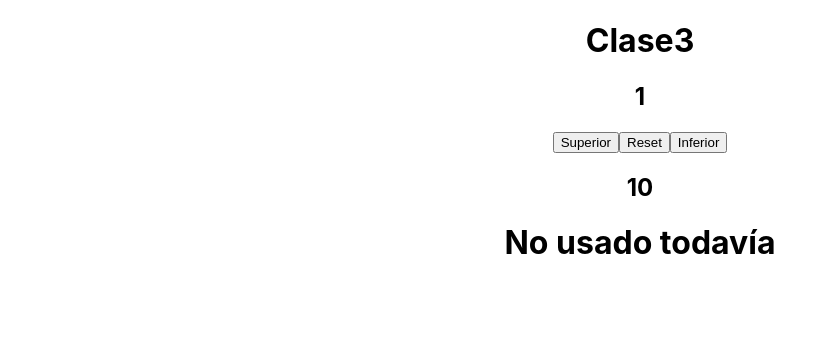
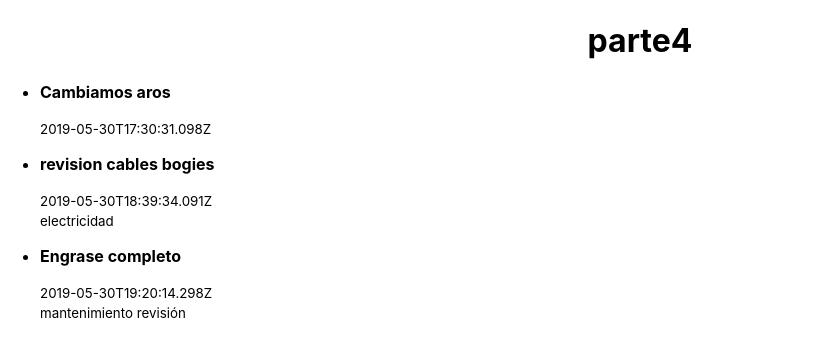
Before and after one commit to apllopis/app, a React (Create React App) app: page / in a window 1280 px wide. Shown: the top 356 px of the page, without its empty margins (0-814 px from the left). Built offline with nearby package versions, Linux system fonts and the light colour scheme.

Commit message:
en clase4  listas de elementos 🍩

```diff
--- a/src/App.js
+++ b/src/App.js
@@ -1,9 +1,58 @@
+/**
+ * Si el modulo se exporta como nombrado:
+ *  export const Note = () =>{....}
+ * se tiene que importar como :
+ *  import {Note} from "./components/Note.js"
+ */
 import "./App.css";
+import Note from "./components/Note";
+const notes = [
+  {
+    id: 12,
+    content: "Cambiamos aros",
+    date: "2019-05-30T17:30:31.098Z",
+    important: true,
+  },
+  {
+    id: 13,
+    content: "revision cables bogies",
+    date: "2019-05-30T18:39:34.091Z",
+    important: false,
+    categories: ["electricidad"],
+  },
+  {
+    id: 14,
+    content: "Engrase completo",
+    date: "2019-05-30T19:20:14.298Z",
+    important: true,
+    categories: ["mantenimiento", "revisión"],
+  },
+];
 
 function App() {
+  /**
+   * la key en el elemento mas alto en este caso
+   * en el elemnto <Note />
+   *
+   * Se puede sustituir {notes.map((note)={
+   *  return(.....)})}>
+   * por
+   * {notes.map(note=> (.....))}
+   *  si solo está el  return  en la función
+   */
   return (
-    <div className="App">
-      <h1>parte3</h1>
+    <div>
+      <h1>parte4</h1>
+      <ul>
+        {notes.map((note) => (
+          <Note
+            categories={note.categories}
+            content={note.content}
+            date={note.date}
+            key={note.id}
+          />
+        ))}
+      </ul>
     </div>
   );
 }
--- /dev/null
+++ b/src/components/Note.js
@@ -0,0 +1,19 @@
+/** comno es otra lista distinta tambien hay que poner la key */
+const Note = ({ categories = [], content, date }) => {
+  return (
+    <li>
+      <p>
+        <strong>{content}</strong>
+      </p>
+      <small>
+        <time>{date}</time>
+      </small>
+      <div>
+        {categories.map((categoria) => (
+          <small key={categoria}>{categoria} </small>
+        ))}
+      </div>
+    </li>
+  );
+};
+export default Note;
--- a/src/index.css
+++ b/src/index.css
@@ -11,6 +11,6 @@ code {
   font-family: source-code-pro, Menlo, Monaco, Consolas, 'Courier New',
     monospace;
 }
-div {
+h1 {
   text-align: center;
 }
--- a/src/index.js
+++ b/src/index.js
@@ -1,66 +1,5 @@
 import React from "react";
 import ReactDOM from "react-dom";
 import "./index.css";
-import { useState } from "react";
-const INI_COUNT_STATE = {
-  izda: 1,
-  dcha: 10,
-};
-const ListofClicks = ({ clicks }) => {
-  return (
-    <>
-      <p>Clicks totales: {clicks.length}</p>
-      {clicks.join(", ")}
-    </>
-  );
-};
-const Nousado = () => {
-  return <h1>No usado todavía</h1>;
-};
-
-const Counter = ({ contador }) => {
-  return <h2>{contador}</h2>;
-};
-
-const rootElement = document.getElementById("root");
-
-const App = () => {
-  const [contador, setContador] = useState(INI_COUNT_STATE);
-
-  const [clicks, setClicks] = useState([]);
-
-  const handleClickLeft = () => {
-    const nuevoEstadoContador = {
-      ...contador,
-      izda: contador.izda + 1,
-    };
-    setContador(nuevoEstadoContador);
-    setClicks((prevClicks) => [...prevClicks, "U"]);
-  };
-
-  const handleClickReset = () => {
-    setContador(INI_COUNT_STATE);
-    setClicks((prevClicks) => [...prevClicks, "Rst"]);
-  };
-  const handleClickRight = () => {
-    const nuevoEstadoContador = {
-      ...contador,
-      dcha: contador.dcha + 1,
-    };
-    setContador(nuevoEstadoContador);
-    setClicks((prevClicks) => [...prevClicks, "D"]);
-  };
-
-  return (
-    <div>
-      <h1> Clase3</h1>
-      <Counter contador={contador.izda} />
-      <button onClick={handleClickLeft}>Superior</button>
-      <button onClick={handleClickReset}>Reset</button>
-      <button onClick={handleClickRight}>Inferior</button>
-      <Counter contador={contador.dcha} />
-      {clicks.length === 0 ? <Nousado /> : <ListofClicks clicks={clicks} />}
-    </div>
-  );
-};
-ReactDOM.render(<App />, rootElement);
+import App from "./App";
+ReactDOM.render(<App />, document.getElementById("root"));
```
Also changed, not shown: public/logo192.png (deleted), public/logo512.png (deleted).
